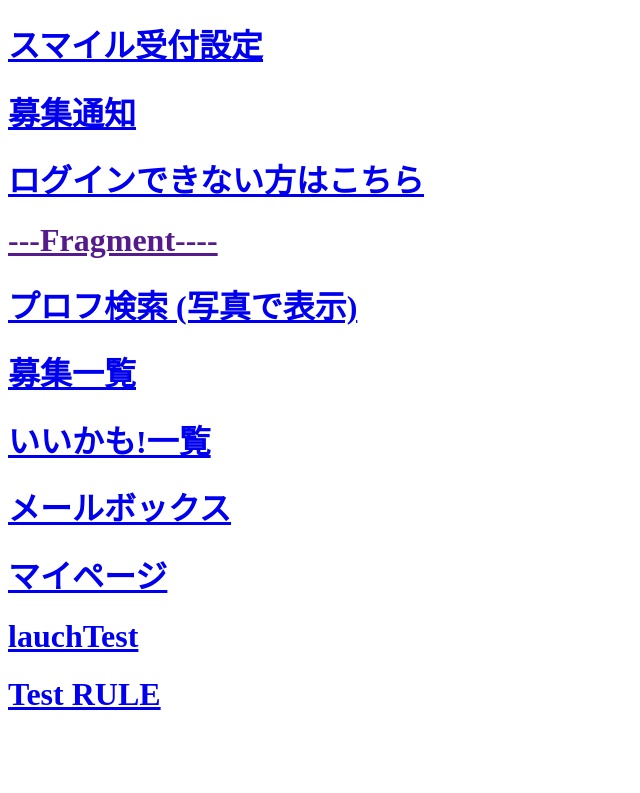
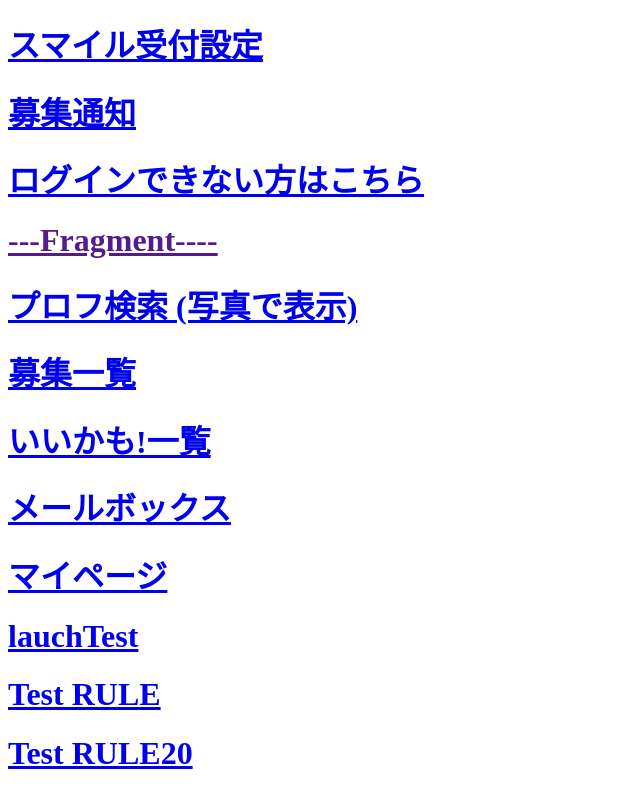
Before and after one commit to locnguyentb/loc.github.ioaaaa, a plain HTML site: page index.html in a window 1280 px wide. Shown: the part 1476-2269 px from the top of the page, without its empty margins (0-640 px from the left). Before the commit the page ends 2211 px from the top, so only its background shows below. Drawn offline with Linux system fonts and the light colour scheme.

Commit message:
Update index.html

```diff
--- a/index.html
+++ b/index.html
@@ -34,6 +34,7 @@
          <h1><a href="wakuwaku://wakapp.jp/main/mypage">マイページ </a></h1>
            <h1><a href="wakuwaku://wakapp.jp/launcher/xxxx/yyyy">lauchTest</a></h1>
         <h1><a href="wakuwaku://wakapp.jp/webview/doc/rule.html?p=2">Test RULE</a></h1>
+        <h1><a href="wakuwaku://wakapp.jp/webview/doc/rule.html?p=20">Test RULE20</a></h1>
     </body>
 </html>
 </html>
```
